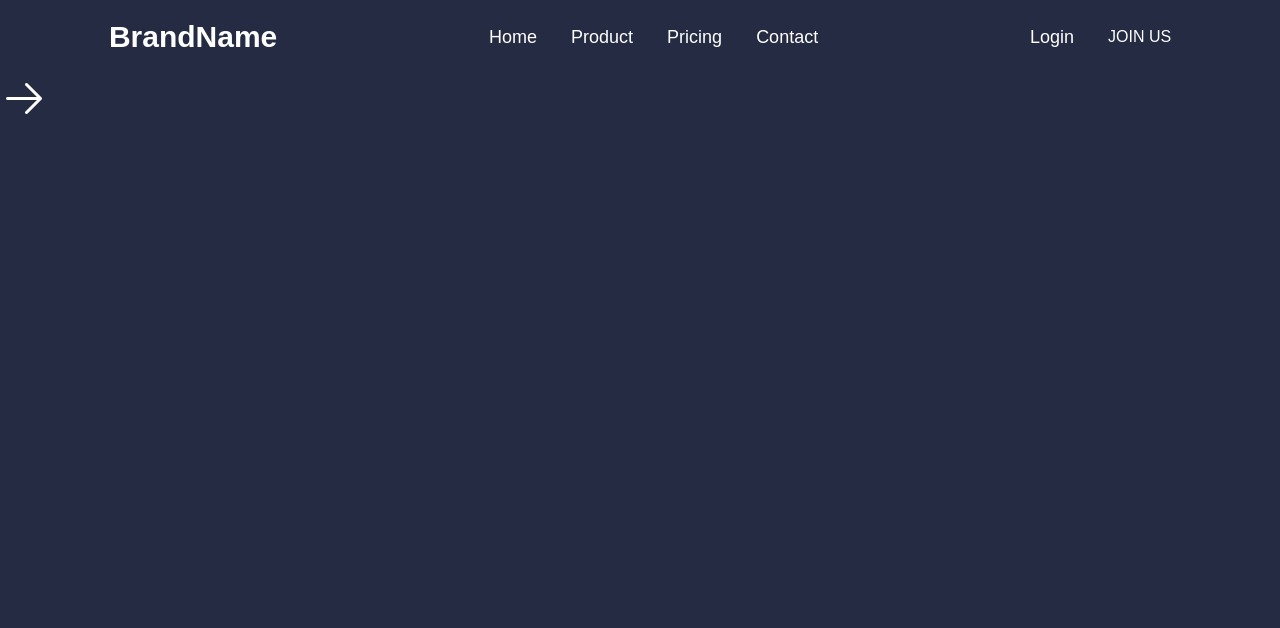
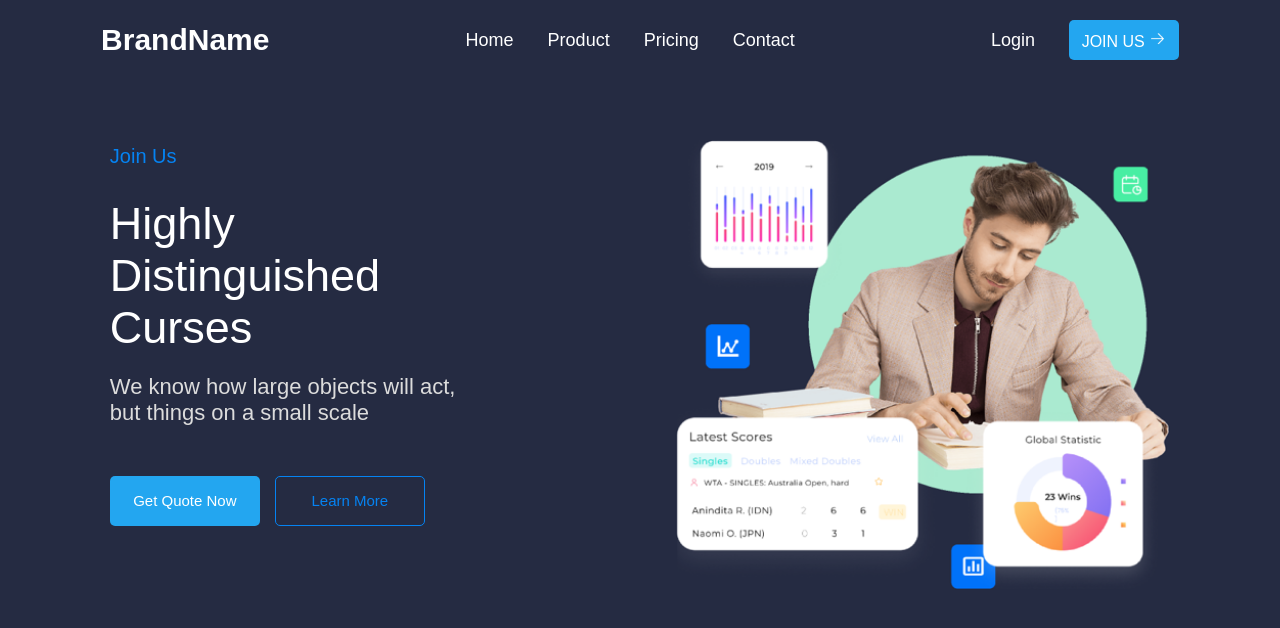
Before and after one commit to VanessaHenker/Projeto-html, a plain HTML site: page Meus projetos/Ex002/Atualização Ex002/index.html in a window 1280 px wide. Drawn offline with Linux system fonts and the light colour scheme.

Commit message:
Alteração no Ex002

```diff
--- a/Meus projetos/Ex002/Atualização Ex002/index.html
+++ b/Meus projetos/Ex002/Atualização Ex002/index.html
@@ -9,7 +9,7 @@
 
 <body>
   <header class="cabecalho">
-    <h2 class="cabecalho-fonte"> <strong>BrandName</strong></h2>
+  <h2 class="cabecalho-fonte"> <strong>BrandName</strong></h2>
     <nav class="cabecalho-menu">
       <a class="cabecalho-menu-item">Home</a>
       <a class="cabecalho-menu-item">Product</a>
@@ -18,19 +18,32 @@
     </nav>
 
     <nav class="cabecalho-menu2">
-      <a class="cabecalho-menu-item2">Login</a>
-      <a class="cabecalho-menu-destaque">JOIN US</a>
+      <a class="cabecalho-menu-item">Login</a>
+      <button class="cabecalho-menu-destaque">JOIN US
+        <img class="cabecalho-icon" src="Imagens/icons8-arrow-48.png" alt="Icon">
+      </button>
     </nav>
+  </header>
 
-  </header>
-  <img class="cabecalho-icon" src="Imagens/icons8-arrow-48.png" alt="Icon">
-  <main>
-    <section>
-      <div>
+  <main class="conteudo">
+    <section class="conteudo-principal">
+      <div class="conteudo-principal-escrito">
+        <h5 class="conteudo-principal-pequeno">Join Us</h5>
+        <h1 class="conteudo-principal-escrito-titulo">Highly <br> Distinguished <br> Curses</h1>
+        <h2 class="conteudo-principal-escrito-subtitulo">We know how large
+        objects will act, <br> but things on a small scale</h2>
 
+        <section class="conteudo-secundario">
+          <button class="conteudo-principal-escrito-botao1">Get Quote Now
+          </button>
+          <button class="conteudo-principal-escrito-botao2">Learn More</button>
+        </section>
       </div>
+      <img class="conteudo-principal-imagem" src="Imagens/imagem.png" alt="Imagem">
     </section>
   </main>
 
+
+
 </body>
 </html>
--- a/Meus projetos/Ex002/Atualização Ex002/style.css
+++ b/Meus projetos/Ex002/Atualização Ex002/style.css
@@ -42,8 +42,102 @@ body{
   gap: 34px;
 }
 
-.cabecalho-menu-item2{
+.cabecalho-icon{
+  height: 17px;
+}
+
+.cabecalho-menu-destaque{
   font-weight: 400;
-  font-size: 18px;
+  font-size: 16px;
+  background-color: #23A6F0;
+  color: white;
+  border: none;
+  border-radius: 5px;
+  width: 110px;
+  height: 40px;
+}
+
+.cabecalho-menu-destaque:hover{
+  background-color: #134775;
+}
+
+.conteudo{
+  margin-bottom: 30px;
+}
+
+.conteudo-principal{
+  display: flex;
+  flex-direction: row;
+  align-items: center;
+  justify-content: space-around;
+}
+
+.conteudo-principal-pequeno{
   font-weight: 400;
+  font-size: 20px;
+  margin-bottom: 30px;
+  color:  #0583F2;
 }
+
+.conteudo-principal-escrito-titulo{
+  font-weight: 400;
+  font-size: 45px;
+  color: white;
+  margin-bottom: 20px;
+}
+
+.conteudo-principal-escrito-subtitulo{
+  font-weight: 400;
+  font-size: 22px;
+  color: #DCDCDC;
+  margin-bottom: 50px;
+}
+
+.conteudo-principal-imagem{
+  height: 450px;
+  margin-top: 60px;
+}
+
+.conteudo-principal-escrito-botao1{
+  background-color: #23A6F0;
+  width: 150px;
+  height: 50px;
+  border: none;
+  border-radius: 5px;
+  font-weight: 400px;
+  font-size: 15px;
+  color: white;
+}
+
+.conteudo-principal-escrito-botao1:hover{
+  background-color: #134775;
+}
+
+.conteudo-principal-escrito-botao2{
+  background-color: #23A6F0;
+  width: 150px;
+  height: 50px;
+  border: none;
+  border-radius: 5px;
+  font-weight: 400px;
+  font-size: 15px;
+  margin-left: 10px;
+
+  color:#0583F2;
+  background-color: #252B42;
+  border-top: 1px solid #0583F2;
+  border-left: 1px solid #0583F2;
+  border-right: 1px solid #0583F2;
+  border-bottom: 1px solid #0583F2;
+}
+
+.conteudo-principal-escrito-botao2:hover{
+  background-color: #134775;
+}
+
+.conteudo-secundario{
+  display: flex;
+  flex-direction:row;
+  align-items: center;
+  gap: 5px;
+}
```
Also changed, not shown: Meus projetos/Ex003/index.html (line endings or trailing spaces).
